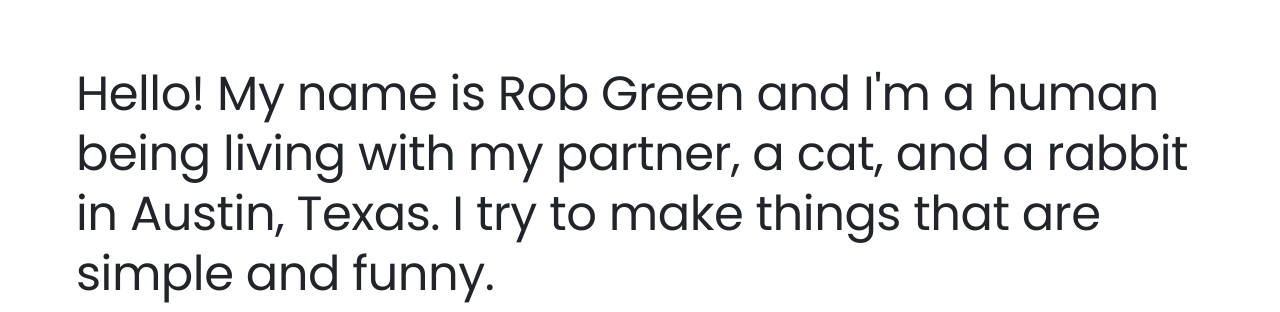
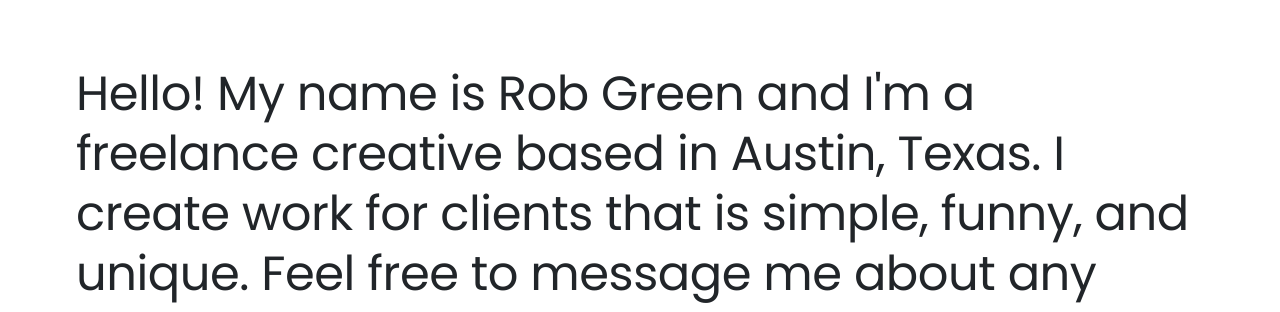
Before and after one commit to crackedego/profile_site, a plain HTML site: page index.html in a window 1280 px wide. Shown: the top 312 px of the page. Drawn offline with nearby package versions, Linux system fonts and the light colour scheme.

Commit message:
Updated About

```diff
--- a/index.html
+++ b/index.html
@@ -37,8 +37,8 @@
     <div class="main-text container-fluid">
       <div class="row align-items-lg-left">
         <div class="col-12">
-          <p class="mb-5">Hello! My name is Rob Green and I'm a human being living with my partner, a cat, and a rabbit in Austin, Texas.
-            I try to make things that are simple and funny.</p>
+          <p class="mb-5">Hello! My name is Rob Green and I'm a freelance creative based in Austin, Texas. I create work for clients that is
+            simple, funny, and unique. Feel free to message me about any work opportunities or just to say hello. Thank you for visiting!</p>
           <p class="mb-5"><strong>Services</strong>
             <br>
             Illustration, Animation, Digital Design, Creative Direction, Package Design
```
